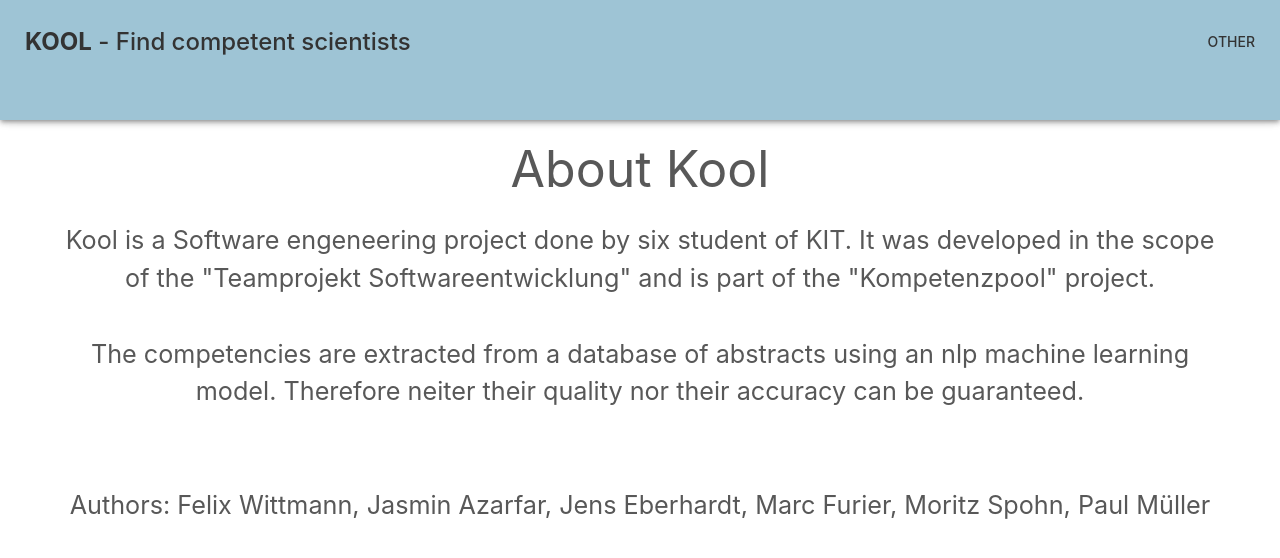
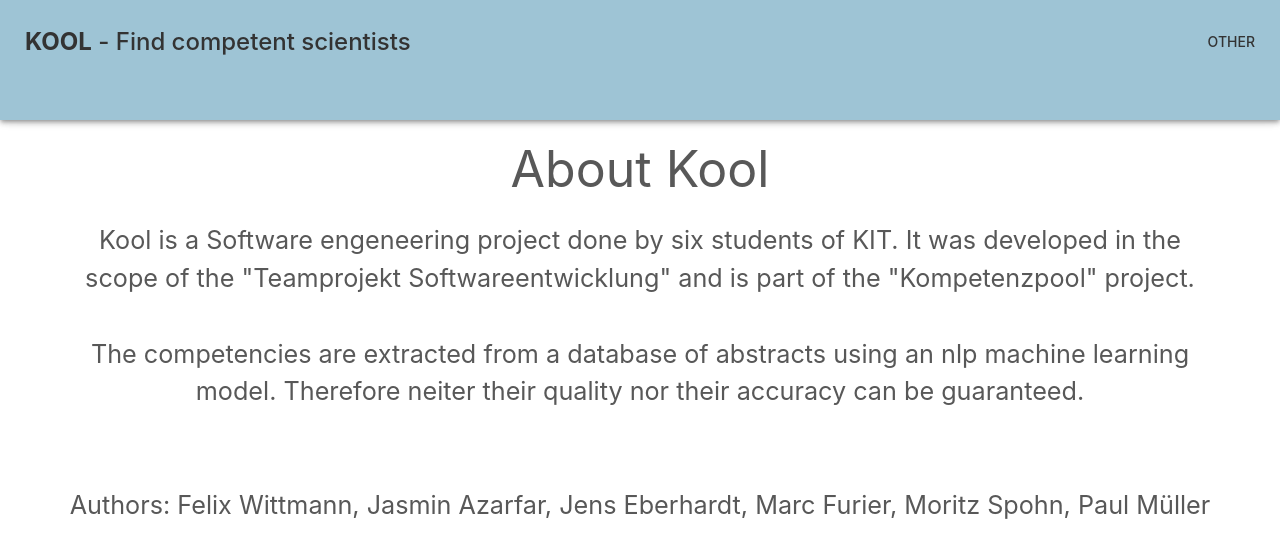
Before and after one commit to PaulKMueller/kool, a Django app: page /aboutkool/ in a window 1280 px wide. Shown: the top 558 px of the page. Run offline with Django 4.2, Linux system fonts and the light colour scheme; some libraries are stand-ins or nearby versions.

Commit message:
[refactor] grammatical corrections

```diff
--- a/frontend/templates/aboutkool.html
+++ b/frontend/templates/aboutkool.html
@@ -9,7 +9,7 @@
 
 <div class="container" style="width: 90%;">
   <h1 class="flow-text" style="padding-top: 100px; font-size: 50px">About Kool</h1>
-  <p class="flow-text" >Kool is a Software engeneering project done by six student of KIT.
+  <p class="flow-text" >Kool is a Software engeneering project done by six students of KIT.
     It was developed in the scope of the "Teamprojekt Softwareentwicklung" and is part of the "Kompetenzpool" project. <br><br>
     The competencies are extracted from a database of abstracts using an nlp machine learning model.
     Therefore neiter their quality nor their accuracy can be guaranteed.  <br><br><br>
```
